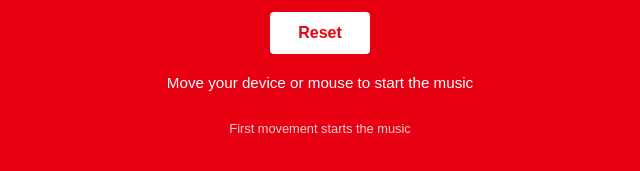
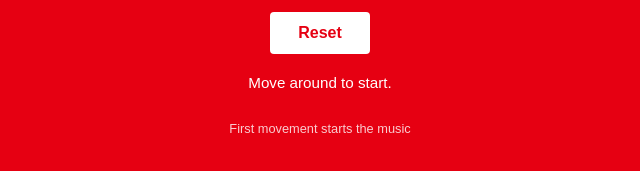
Before and after one commit to al7664/PowerUp, a plain HTML site: page index.html in a window 1280 px wide. Shown: the part 435-606 px from the top of the page, without its empty margins (320-960 px from the left). Drawn offline with Linux system fonts and the light colour scheme.

Commit message:
Update index.html

```diff
--- a/index.html
+++ b/index.html
@@ -25,7 +25,7 @@
 
 <button id="resetBtn">Reset</button>
 
-<p class="note">Move your device or mouse to start the music</p>
+<p class="note">Move around to start.</p>
 <p class="note" style="font-size: 0.8rem; opacity: 0.8;">First movement starts the music</p>
 
 <script src="script.js"></script>
```
